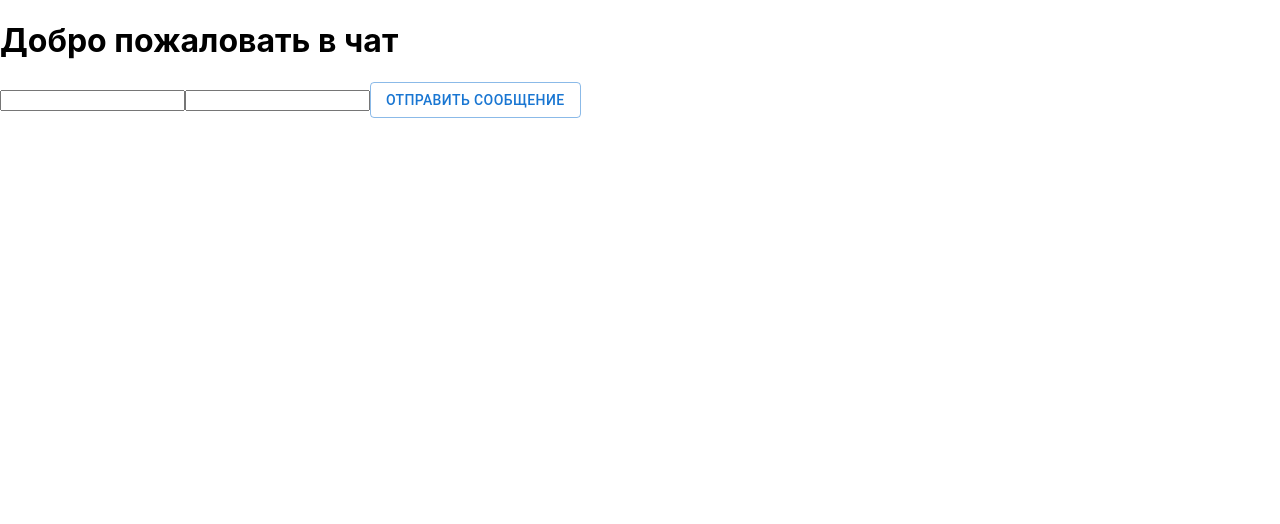
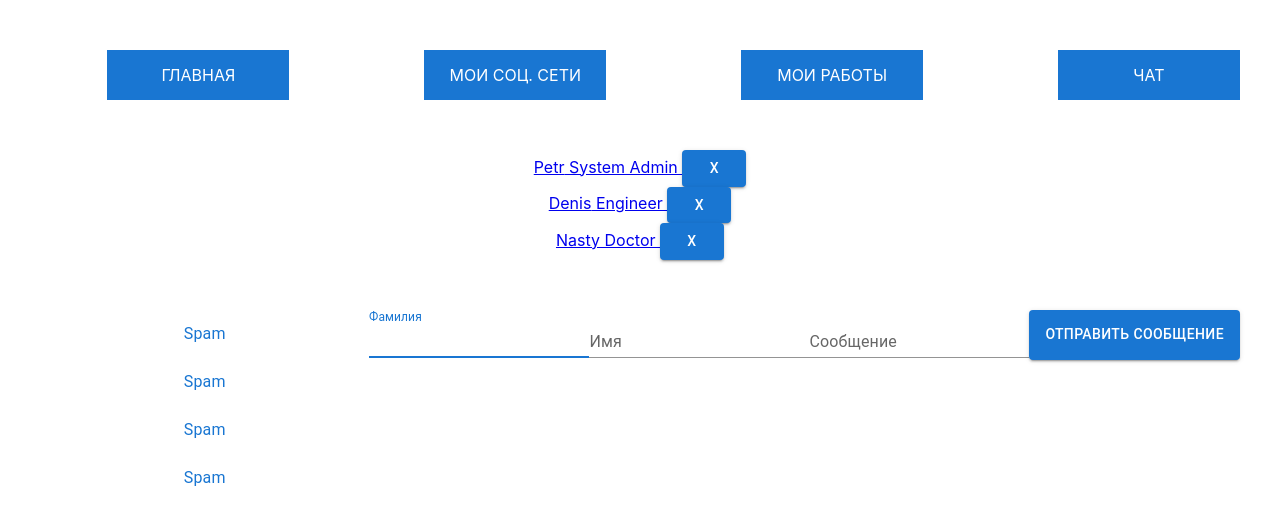
Before and after one commit to Char1que/firsthome, a React (Create React App) app: page /chat in a window 1280 px wide. Shown: the top 524 px of the page. Built offline with nearby package versions, Linux system fonts and the light colour scheme.

Commit message:
homeWork 4

```diff
--- a/package.json
+++ b/package.json
@@ -12,6 +12,7 @@
     "@testing-library/user-event": "^13.5.0",
     "react": "^18.2.0",
     "react-dom": "^18.2.0",
+    "react-router-dom": "^6.4.1",
     "react-scripts": "5.0.1",
     "web-vitals": "^2.1.4"
   },
--- a/src/App.css
+++ b/src/App.css
@@ -1,11 +1,55 @@
-.welcome {
-  text-align: center;
-  -webkit-box-align: center;
-      -ms-flex-align: center;
-          align-items: center;
-  color: red;
+.hello {
+  margin-top: 50px;
+  color: #1976d2;
 }
 
-.sending {
-  color: red;
+.enter {
+  margin-top: 50px;
+  -ms-flex-wrap: wrap;
+      flex-wrap: wrap;
+  -webkit-box-pack: justify;
+      -ms-flex-pack: justify;
+          justify-content: space-between;
+  display: -webkit-box;
+  display: -ms-flexbox;
+  display: flex;
 }
+
+.enterSwap {
+  width: 150px;
+  color: #1976d2;
+}
+
+.navigation {
+  -ms-flex-wrap: wrap;
+      flex-wrap: wrap;
+  -webkit-box-pack: justify;
+      -ms-flex-pack: justify;
+          justify-content: space-between;
+  display: -webkit-box;
+  display: -ms-flexbox;
+  display: flex;
+  margin-top: 50px;
+  margin-bottom: 50px;
+}
+
+.navigationMenu {
+  outline: none;
+  text-decoration: none;
+  background: #1976d2;
+  color: white;
+  width: 15%;
+  line-height: 3;
+  border: 1px solid transparent;
+  text-transform: uppercase;
+}
+
+.navigationMenu:last-child {
+  margin-right: 0;
+}
+
+.navigationMenu:hover {
+  color: black;
+  background: white;
+  border: 1px solid black;
+}
--- a/src/App.js
+++ b/src/App.js
@@ -1,74 +1,31 @@
 /* eslint-disable react-hooks/exhaustive-deps */
-import { useEffect, useState } from "react";
-import item from "./App.css";
-import { Button } from "@mui/material";
+import './App.css';
+import {NavLink, Route, Routes} from "react-router-dom";
+import Social from "./components/Social";
+import Works from "./components/Works";
+import NotFoundPage from "./components/NotFoundPage";
+import Chat from "./components/Chat";
+import AboutMyWork from "./components/AboutMyWork";
+import Home from "./components/Home";
 
 function App() {
-  const welcome = "Добро пожаловать в чат";
-  const [messageList, setMessageList] = useState([]);
-  const [text, setText] = useState("");
-  const [author, setAuthor] = useState("");
-  const hangleSubmit = (event) => {
-    event.preventDefault();
-    setMessageList((prevState) => [
-      ...prevState,
-      {
-        id: giveLastID,
-        text: text,
-        author: author,
-      },
-    ]);
-    setText("");
-    setAuthor("");
-  };
-  const giveLastID = (array) => {
-    return array.length ? array[array.length - 1].id + 1 : 0;
-  };
-
-  useEffect(() => {
-    setTimeout(() => {
-      botAnswer();
-    }, 2000);
-  }, [messageList]);
-
-  const botAnswer = () => {
-    const lastAuthor = messageList[messageList.length - 1];
-    if (lastAuthor && lastAuthor.author) {
-      setMessageList((prevState) => [
-        ...prevState,
-        {
-          id: giveLastID(prevState),
-          text: `Сообщение от ${lastAuthor.author} отправлено`,
-        },
-      ]);
-    }
-  };
-  return (
-    <div>
-      <h1 className={item.welcome}>{welcome}</h1>
-      <div>
-        <form onSubmit={hangleSubmit}>
-          <input
-            value={author}
-            onChange={(event) => setAuthor(event.target.value)}
-          />
-          <input
-            value={text}
-            onChange={(event) => setText(event.target.value)}
-          />
-          <Button className={item.sending} variant="outlined">Отправить сообщение</Button>
-        </form>
-        {messageList.map((message) => {
-          return (
-            <div key={message.id}>
-              {message.author}
-              {message.text}
+    return (
+        <div>
+            <div className="navigation">
+                <NavLink className="navigationMenu" to={"/home"}>Главная</NavLink>
+                <NavLink className="navigationMenu" to={"/social"}>Мои соц. сети</NavLink>
+                <NavLink className="navigationMenu" to={"/works"}>Мои работы</NavLink>
+                <NavLink className="navigationMenu" to={"/chat"}>Чат</NavLink>
             </div>
-          );
-        })}{" "}
-      </div>
-    </div>
-  );
+            <Routes >
+                    <Route path={"/home"} element={<Home/>}/>
+                    <Route  path={"/social"} element={<Social/>}/>
+                    <Route  path={"/works"} element={<Works/>}/>
+                    <Route path={"/chat"} element={<Chat/>}/>
+                    <Route path={"/aboutmywork/:id"} element={<AboutMyWork/>}/>
+                    <Route path={"*"} element={<NotFoundPage/>}/>
+            </Routes>
+        </div>
+    );
 }
-
 export default App;
--- a/src/App.scss
+++ b/src/App.scss
@@ -1,8 +1,44 @@
-.welcome {
-    text-align: center;
-    align-items: center;
-    color: red;
+.hello {
+    margin-top: 50px;
+    color: #1976d2;
 }
-.sending {
-    color:red;
+
+.enter {
+    margin-top: 50px;
+    flex-wrap: wrap;
+    justify-content: space-between;
+    display: flex;
 }
+
+.enterSwap {
+    width: 150px;
+    color: #1976d2;
+}
+
+.navigation{
+    flex-wrap: wrap;
+    justify-content: space-between;
+    display: flex;
+    margin-top: 50px;
+    margin-bottom: 50px;
+}
+.navigationMenu {
+    outline: none;
+    text-decoration: none;
+    background: #1976d2;
+    color: white;
+    width: 15%;
+    line-height: 3;
+    border:1px solid transparent;
+    text-transform: uppercase;
+}
+
+.navigationMenu:last-child {
+    margin-right: 0;
+}
+
+.navigationMenu:hover {
+    color:black;
+    background: white;
+    border: 1px solid black;
+}
--- /dev/null
+++ b/src/components/AboutMyWork.js
@@ -0,0 +1,31 @@
+import React, {useState} from 'react';
+import {useParams} from "react-router-dom";
+
+const AboutMyWork = () => {
+    const [about,setAbout] = useState([
+        {
+            id: 1,
+            work: "asdasdasd",
+            chatId: 1
+        },
+        {
+            id: 2,
+            work: "asdasdasd",
+            chatId: 2
+        },
+        {
+            id: 3,
+            work: "asdasdasd",
+            chatId: 3
+        }
+    ]);
+    const id = useParams();
+
+    return (
+        <div>
+
+        </div>
+    );
+};
+
+export default AboutMyWork;
--- /dev/null
+++ b/src/components/Chat.js
@@ -0,0 +1,99 @@
+import React, {useEffect, useState} from 'react';
+import {Button, TextField} from "@mui/material";
+import {Box} from "@mui/material";
+import {ListItemButton} from "@mui/material";
+import {ListItemText} from "@mui/material";
+import {NavLink} from "react-router-dom";
+import '../App.css';
+
+const Chat = () => {
+    const [messageList, setMessageList] = useState([]);
+    const [text, setText] = useState("");
+    const [name, setName] = useState("");
+    const [famaly, setFamaly] = useState("");
+    const [chat, setChats] = useState([{
+        id: 1, name: "Petr", work: "System Admin" + " "
+    }, {
+        id: 2, name: "Denis", work: "Engineer" + " "
+    }, {
+        id: 3, name: "Nasty", work: "Doctor" + " "
+    }]);
+    const hangleSubmit = (event) => {
+        event.preventDefault();
+        setMessageList((prevState) => [...prevState, {
+            id: giveLastID, text: text, name: name, famaly: famaly,
+        },]);
+        setText("");
+        setName("");
+        setFamaly("");
+    };
+    const giveLastID = (array) => {
+        return array.length ? array[array.length - 1].id + 1 : 0;
+    };
+
+    useEffect(() => {
+        setTimeout(() => {
+            botAnswer();
+        }, 1000);
+        // eslint-disable-next-line
+    }, [messageList]);
+
+    const botAnswer = () => {
+        const lastAuthor = messageList[messageList.length - 1];
+        if (lastAuthor && lastAuthor.name) {
+            setMessageList((prevState) => [...prevState, {
+                id: giveLastID(prevState), text: `Сообщение от ${lastAuthor.name} ${lastAuthor.famaly} отправлено.`,
+            },]);
+        }
+    };
+    const handleDelete = (id) => {
+        const filtered = chat.filter((chat) => chat.id !== id )
+        setChats(filtered)
+    }
+    return (<div>
+            {chat.map((chat) => {
+                return (<div key={chat.id}>
+                        <NavLink to={`/aboutmywork/${chat.id}`} key={chat.id}>
+                            {chat.name}
+                            {" " + chat.work}
+                        </NavLink>
+                        <Button onClick={() => handleDelete(chat.id)} type="submit" className="delete" variant="contained">X</Button>
+                    </div>)
+            })}
+            <form className="enter" onSubmit={hangleSubmit}>
+                <Box className="enterSwap">
+                    <nav aria-label="main mailbox folders">
+                        <ListItemButton component="a" href="#simple-list">
+                            <ListItemText primary="Spam"/>
+                        </ListItemButton>
+                        <ListItemButton component="a" href="#simple-list">
+                            <ListItemText primary="Spam"/>
+                        </ListItemButton>
+                        <ListItemButton component="a" href="#simple-list">
+                            <ListItemText primary="Spam"/>
+                        </ListItemButton>
+                        <ListItemButton component="a" href="#simple-list">
+                            <ListItemText primary="Spam"/>
+                        </ListItemButton>
+                    </nav>
+                </Box>
+                <TextField label="Фамилия" autoFocus id="standard-basic" variant="standard" value={famaly}
+                           onChange={(event) => setFamaly(event.target.value)}/>
+                <TextField label="Имя" id="standard-basic" variant="standard" value={name}
+                           onChange={(event) => setName(event.target.value)}/>
+                <TextField label="Сообщение" id="standard-basic" variant="standard" value={text}
+                           onChange={(event) => setText(event.target.value)}/>
+                <Button sx={{height: "50px"}} type="submit" className="sending" variant="contained">
+                    Отправить сообщение
+                </Button>
+            </form>
+            {messageList.map((message) => {
+                return (<div key={message.id}>
+                        {message.name}
+                        {" " + message.text}
+                    </div>);
+            })}
+        </div>);
+};
+
+export default Chat;
--- /dev/null
+++ b/src/components/Home.js
@@ -0,0 +1,13 @@
+import React from 'react';
+import '../App.css';
+
+const welcome = "Добро пожаловать";
+const Home = () => {
+    return (
+        <div>
+            <h1 className="hello">{welcome}</h1>
+        </div>
+    );
+};
+
+export default Home;
--- /dev/null
+++ b/src/components/NotFoundPage.js
@@ -0,0 +1,12 @@
+import React from 'react';
+import '../App.css';
+
+const NotFoundPage = () => {
+    return (
+        <div>
+            <h1 className="hello">404 Not found page.</h1>
+        </div>
+    );
+};
+
+export default NotFoundPage;
--- a/src/index.css
+++ b/src/index.css
@@ -1,10 +1,16 @@
+* {
+  max-width: 1200px;
+  margin: 0 auto;
+  text-align: center;
+  }
+
 body {
-  margin: 0;
   font-family: -apple-system, BlinkMacSystemFont, 'Segoe UI', 'Roboto', 'Oxygen',
     'Ubuntu', 'Cantarell', 'Fira Sans', 'Droid Sans', 'Helvetica Neue',
     sans-serif;
   -webkit-font-smoothing: antialiased;
   -moz-osx-font-smoothing: grayscale;
+
 }
 
 code {
--- a/src/index.js
+++ b/src/index.js
@@ -3,12 +3,13 @@ import ReactDOM from 'react-dom/client';
 import './index.css';
 import App from './App';
 import reportWebVitals from './reportWebVitals';
+import { BrowserRouter } from 'react-router-dom';
 
 const root = ReactDOM.createRoot(document.getElementById('root'));
 root.render(
-  <React.StrictMode>
-    <App />
-  </React.StrictMode>
+  <BrowserRouter>
+    <App/>
+  </BrowserRouter>
 );
 
 // If you want to start measuring performance in your app, pass a function
```
Also changed, not shown: 1 other file (tests, documents, lock files or other folders).
